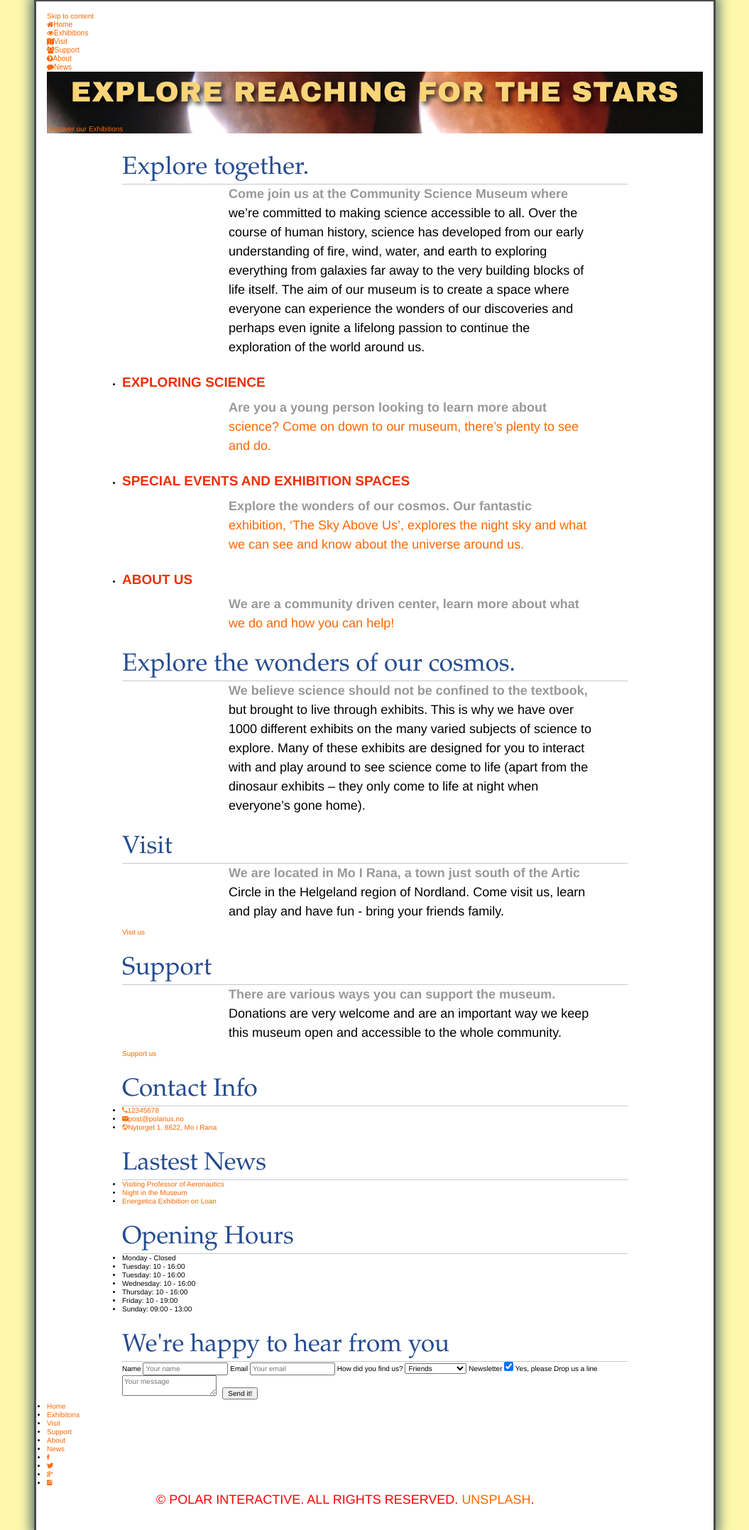
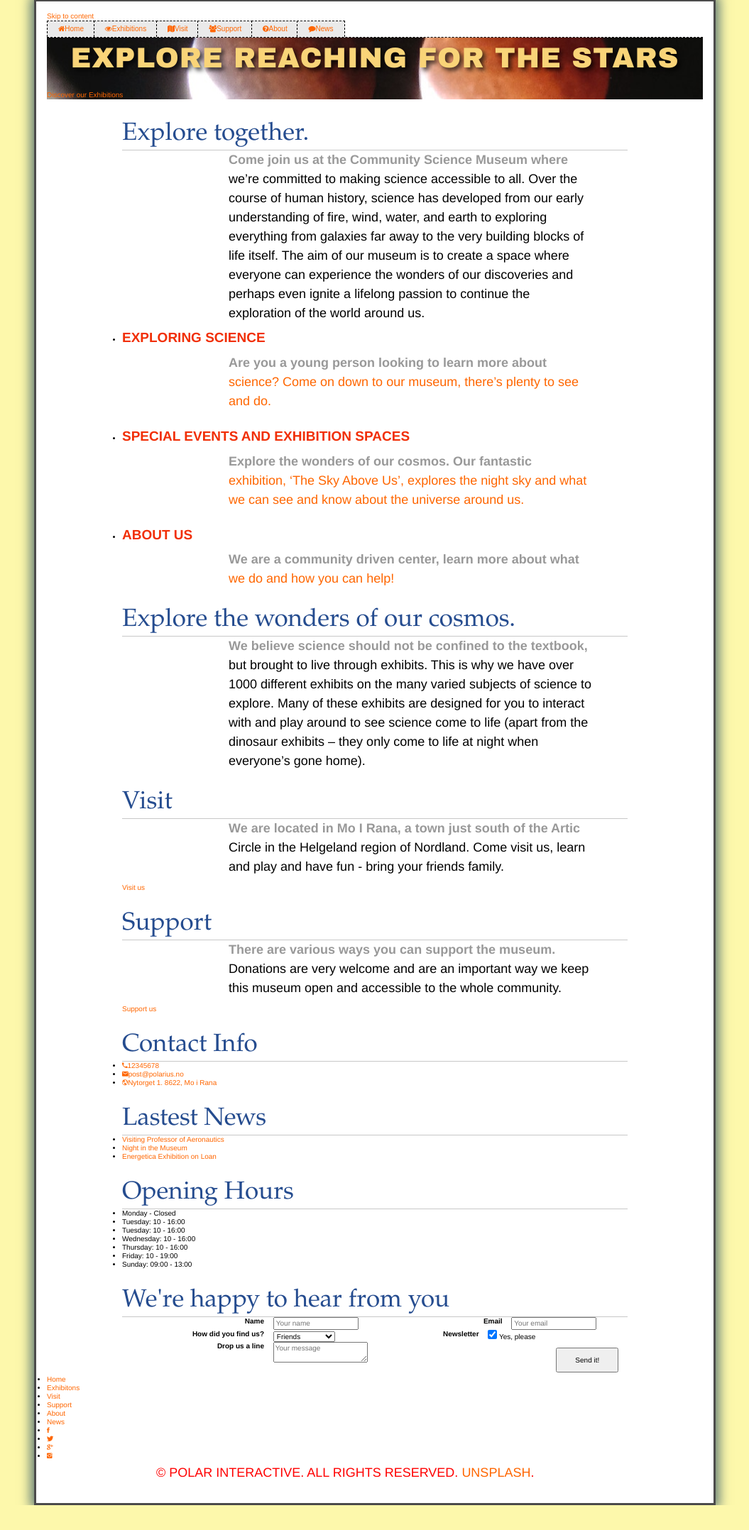
Before and after one commit to AMSteffensen/feu-sp, a plain HTML site: page index.html in a window 1280 px wide. Shown: the part 21-2177 px from the top of the page at 71% size, without its empty margins (112-1167 px from the left). After the commit the page ends 2142 px from the top, so only its background shows below. Drawn offline with Linux system fonts and the light colour scheme; files whose address does not match are found by name.

Commit message:
add layout.html

```diff
--- a/about.html
+++ b/about.html
@@ -15,7 +15,6 @@
     <link rel="stylesheet" href="vendors/css/normalize.css">
     <link rel="stylesheet" type="text/css" href="vendors/css/ionicons.min.css">
     <link rel="stylesheet" href="assets/css/main.css">
-    <link rel="stylesheet" href="assets/css/sub.css">
     <link rel="shortcut icon" type="image/png" href="assets/favicons/android-chrome-96x96.png">
     <link rel="apple-touch-icon" sizes="76x76" href="assets/favicons/apple-touch-icon.png">
     <link rel="icon" type="image/png" sizes="32x32" href="assets/favicons/favicon-32x32.png">
--- a/assets/css/main.css
+++ b/assets/css/main.css
@@ -44,7 +44,25 @@ nav a:active {color: #B2F511; }
 
 /* Navigation */
 ul.nav {
-  list-style-type: none;
+  margin-left: 0px;
+  padding-left: 0px;
+  list-style: none;
+  border-bottom: 1px dashed #000;
+}
+
+.nav li {
+  display: inline;
+  margin-right: -5px;
+}
+
+.nav a {
+  display: inline-block;
+  border: 1px dashed #000;
+  border-bottom: none;
+  padding: 5px 15px 5px 15px;
+  background-color: #EAEAEA;
+  text-decoration: none;
+  color: #333;
 }
 
 h1 {
@@ -123,3 +141,32 @@ header {
       background-repeat: no-repeat;
       background-position: center center;
 }
+
+
+
+
+
+/* Forms */
+.section-form label {
+  display: inline-block;
+  width: 20em;
+  vertical-align: top;
+  text-align: right;
+  margin-right: 10px;
+  font-weight: bold;
+}
+
+/* Submit button */
+.section-form input[type="submit"]  {
+  margin-left: 50px;
+  padding: 10px 25px;
+  font-size: 1em;
+}
+
+
+
+
+/* Layout */
+.section-a {
+  float: right;
+}
--- a/assets/css/reset.css
+++ b/assets/css/reset.css
@@ -1,4 +1,4 @@
-/* Reset CSS */
+/* Eric meyer Reset CSS */
 html, body, div, span, object, iframe, h1, h2, h3, h4, h5, h6, p, blockquote,
     pre, a, abbr, acronym, address, big, cite, code, del, dfn, em, img, ins, kbd,
     q, s, samp, small, strike, strong, sub, sup, tt, var, b, u, i, center, dl, dt,
--- a/index.html
+++ b/index.html
@@ -12,62 +12,31 @@
     <meta http-equiv="X-UA-Compatible" content="ie=edge">
     <link href="https://fonts.googleapis.com/css?family=Open+Sans:300,300i,400,400i,600,600i,700,700i,800,800i" rel="stylesheet">
     <link rel="stylesheet" href="https://cdnjs.cloudflare.com/ajax/libs/font-awesome/4.7.0/css/font-awesome.min.css">
+    <link rel="stylesheet" type="text/css" href="vendors/css/ionicons.min.css">
     <link rel="stylesheet" href="vendors/css/normalize.css">
-    <link rel="stylesheet" type="text/css" href="vendors/css/ionicons.min.css">
+    <link rel="stylesheet" href="assets/css/reset.css">
     <link rel="stylesheet" href="assets/css/main.css">
-    <link rel="shortcut icon" type="image/png" href="assets/favicons/android-chrome-96x96.png">
-    <link rel="apple-touch-icon" sizes="76x76" href="assets/favicons/apple-touch-icon.png">
-    <link rel="icon" type="image/png" sizes="32x32" href="assets/favicons/favicon-32x32.png">
-    <link rel="icon" type="image/png" sizes="16x16" href="assets/favicons/favicon-16x16.png">
-    <link rel="manifest" href="assets/favicons/site.webmanifest">
-    <link rel="mask-icon" href="assets/favicons/safari-pinned-tab.svg" color="#5bbad5">
-    <link rel="shortcut icon" href="assets/favicons/favicon.ico">
-    <meta name="msapplication-TileColor" content="#da532c">
-    <meta name="msapplication-config" content="assets/favicons/browserconfig.xml">
-    <meta name="theme-color" content="#ffffff">
 </head>
 
 <body>
     <!-- Skip Navigation -->
     <a class="skip-link screen-reader-text" href="#section-a">Skip to content</a>
     <!-- Navigation -->
-    <div class="wrapper">
         <nav>
             <!-- <img src="assets/images/logo-white.png" alt="Polarius Logo" class="logo"> -->
             <!-- <img src="assets/images/logo-black.png" alt="Polarius Logo" class="logo-black"> -->
-            <div class="menu-toggle">
-                <div class="hamburger"></div>
-            </div>
             <ul class="nav">
-                <li>
-                    <a class="active" href="index.html">
-                        <i class="fa fa-home"></i>Home</a>
-                </li>
-                <li>
-                    <a href="exhibitions.html">
-                        <i class="fa fa-eye"></i>Exhibitions</a>
-                </li>
-                <li>
-                    <a href="visit.html">
-                        <i class="fa fa-map"></i>Visit</a>
-                </li>
-                <li>
-                    <a href="support.html">
-                        <i class="fa fa-users"></i>Support</a>
-                </li>
-                <li>
-                    <a href="about.html">
-                        <i class="fa fa-question-circle"></i>About</a>
-                </li>
-                <li>
-                    <a href="news.html">
-                        <i class="fa fa-comment"></i>News</a>
+                <li><a class="active" href="index.html"><i class="fa fa-home"></i>Home</a></li><li>
+                    <a href="exhibitions.html"><i class="fa fa-eye"></i>Exhibitions</a></li><li>
+                    <a href="visit.html"><i class="fa fa-map"></i>Visit</a></li><li>
+                    <a href="support.html"><i class="fa fa-users"></i>Support</a></li><li>
+                    <a href="about.html"><i class="fa fa-question-circle"></i>About</a></li><li>
+                    <a href="news.html"><i class="fa fa-comment"></i>News</a>
                 </li>
             </ul>
         </nav>
-    </div>
     <!-- Header Showcase -->
-    <header class="showcase grid header">
+    <header class="banner">
         <div class="bg-image"></div>
         <div class="text-box">
             <h1 class="heading-primary">
@@ -81,10 +50,8 @@
     <!-- Main Area -->
     <main>
         <!-- Section A -->
-        <section class="section-a grid js--section-features">
-            <div class="content-wrap">
+        <section class="section-a">
                 <h2 class="content-title">Explore together.</h2>
-                <div class="content-text">
                     <article>
                         <p>Come join us at the Community Science Museum where we’re committed to making science
                             accessible to all.
@@ -98,13 +65,10 @@
                             world around
                             us.</p>
                     </article>
-                </div>
-            </div>
         </section>
 
         <!-- Section B -->
         <section class="section-b">
-
             <ul>
                 <li>
                     <div class="card">
@@ -115,9 +79,7 @@
                                 <h3 class="card-title">Exploring Science</h3>
                                 <p>Are you a young person looking to learn more about science? Come on down to our
                                     museum, there’s
-                                    plenty to see and do.</p>
-                            </div>
-                        </a>
+                                    plenty to see and do.</p></a>
                     </div>
                 </li>
                 <li>
@@ -149,9 +111,7 @@
 
         <!-- Section C -->
         <section class="section-c">
-            <div class="content-wrap">
                 <h2 class="content-title">Explore the wonders of our cosmos.</h2>
-                <div class="content-text">
                     <article>
                         <p>We believe science should not be confined to the textbook, but brought to live through
                             exhibits. This
@@ -163,8 +123,6 @@
                             home).
                         </p>
                     </article>
-                </div>
-            </div>
         </section>
 
         <!-- Section D -->
@@ -184,45 +142,26 @@
                     keep this museum open and accessible to the whole community. </p>
                 <a href="support.html" class="btn btn-ghost">Support us</a>
             </div>
-
         </section>
 
         <section class="section-e">
-            <div class="flex">
-                <div class="contact-info col">
+
                     <h2>Contact Info</h2>
-                    <ul>
-                        <li>
-                            <a href="tel:+123456789">
-                                <i class="ion-android-call"></i>12345678
-                            </a>
+                    <ul><li><a href="tel:+123456789"><i class="ion-android-call"></i>12345678</a></li>
+                        <li><a href="mailto:post@example.com">
+                            <i class="ion-android-mail"></i>post@polarius.no</a>
                         </li>
-                        <li>
-                            <a href="mailto:post@example.com">
-                                <i class="ion-android-mail"></i>post@polarius.no
-                            </a>
-                        </li>
-                        <li>
-                            <a href="#">
-                                <i class="ion-android-globe"></i>Nytorget 1. 8622, Mo i Rana</a>
-                        </li>
+                        <li><a href="#"><i class="ion-android-globe"></i>Nytorget 1. 8622, Mo i Rana</a></li>
                     </ul>
-                </div>
-                <div class="lastest-news col">
+
                     <h2>Lastest News</h2>
                     <ul>
-                        <li>
-                            <a href="news.html">Visiting Professor of Aeronautics</a>
-                        </li>
-                        <li>
-                            <a href="news2.html">Night in the Museum</a>
-                        </li>
-                        <li>
-                            <a href="news3.html">Energetica Exhibition on Loan</a>
-                        </li>
+                        <li><a href="news.html">Visiting Professor of Aeronautics</a></li>
+                        <li><a href="news2.html">Night in the Museum</a></li>
+                        <li><a href="news3.html">Energetica Exhibition on Loan</a></li>
                     </ul>
-                </div>
-                <div class="opening-hours col">
+
+
                     <h2>Opening Hours</h2>
                     <ul>
                         <li>Monday - Closed</li>
@@ -233,9 +172,6 @@
                         <li>Friday: 10 - 19:00</li>
                         <li>Sunday: 09:00 - 13:00</li>
                     </ul>
-                </div>
-            </div>
-            <!-- Flex -->
         </section>
 
         <!-- Section Form -->
@@ -270,48 +206,20 @@
         <div class="footer">
             <div class="footer-nav">
                 <ul>
-                    <li>
-                        <a href="#showcase">Home</a>
-                    </li>
-                    <li>
-                        <a href="exhibitions.html">Exhibitons</a>
-                    </li>
-                    <li>
-                        <a href="visit.html">Visit</a>
-                    </li>
-                    <li>
-                        <a href="support.html">Support</a>
-                    </li>
-                    <li>
-                        <a href="about.html">About</a>
-                    </li>
-                    <li>
-                        <a href="news.html">News</a>
-                    </li>
+                    <li><a href="#showcase">Home</a></li>
+                    <li><a href="exhibitions.html">Exhibitons</a></li>
+                    <li><a href="visit.html">Visit</a></li>
+                    <li><a href="support.html">Support</a> </li>
+                    <li><a href="about.html">About</a></li>
+                    <li><a href="news.html">News</a></li>
                 </ul>
             </div>
             <div class="social-links">
                 <ul>
-                    <li>
-                        <a href="#">
-                            <i class="ion-social-facebook"></i>
-                        </a>
-                    </li>
-                    <li>
-                        <a href="#">
-                            <i class="ion-social-twitter"></i>
-                        </a>
-                    </li>
-                    <li>
-                        <a href="#">
-                            <i class="ion-social-googleplus"></i>
-                        </a>
-                    </li>
-                    <li>
-                        <a href="#">
-                            <i class="ion-social-instagram"></i>
-                        </a>
-                    </li>
+                    <li><a href="#"><i class="ion-social-facebook"></i></a></li>
+                    <li><a href="#"><i class="ion-social-twitter"></i></a></li>
+                    <li><a href="#"><i class="ion-social-googleplus"></i></a></li>
+                    <li><a href="#"><i class="ion-social-instagram"></i></a></li>
                 </ul>
             </div>
             <!-- Social links-->
```
Also changed, not shown: exhibitions.html (+0 -1 lines), layout.html (added, +64 -0 lines), news.html (+0 -1 lines), news2.html (+0 -1 lines), news3.html (+0 -1 lines), support.html (+0 -1 lines).
